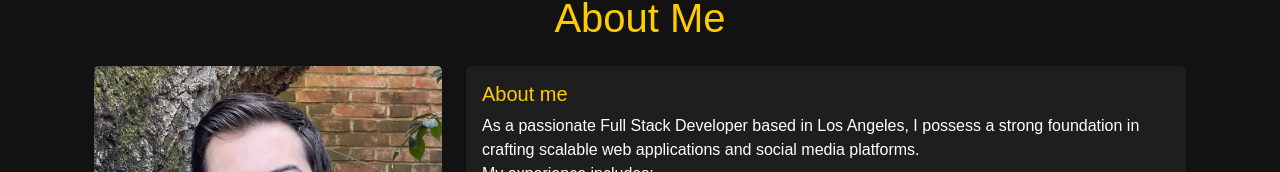
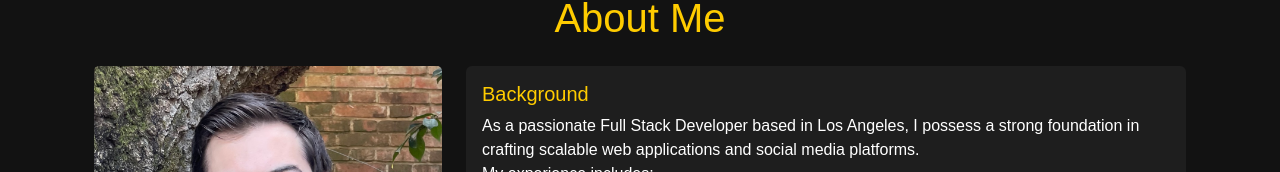
Before and after one commit to elorback/elorback, a React (Create React App) app in the folder personal-website/: page /about in a window 1280 px wide. Shown: the part 235-407 px from the top of the page. Built offline with nearby package versions, Linux system fonts and the light colour scheme.

Commit message:
added certifcations to my about page

```diff
--- a/personal-website/src/components/About.js
+++ b/personal-website/src/components/About.js
@@ -37,7 +37,7 @@ export default function About() {
         <Col md={8}>
           <Card>
             <Card.Body>
-              <Card.Title>About me</Card.Title>
+              <Card.Title>Background</Card.Title>
               <Card.Text>
                 As a passionate Full Stack Developer based in Los Angeles, I
                 possess a strong foundation in crafting scalable web
```
